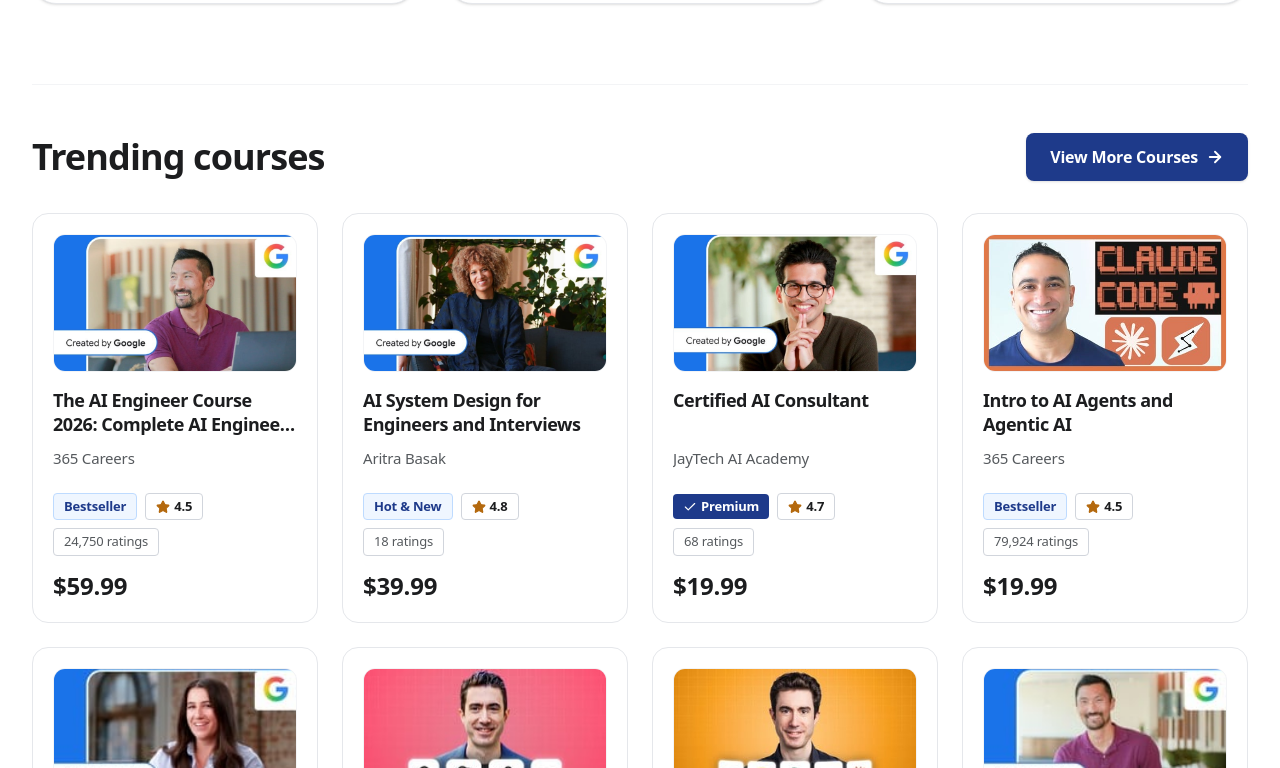
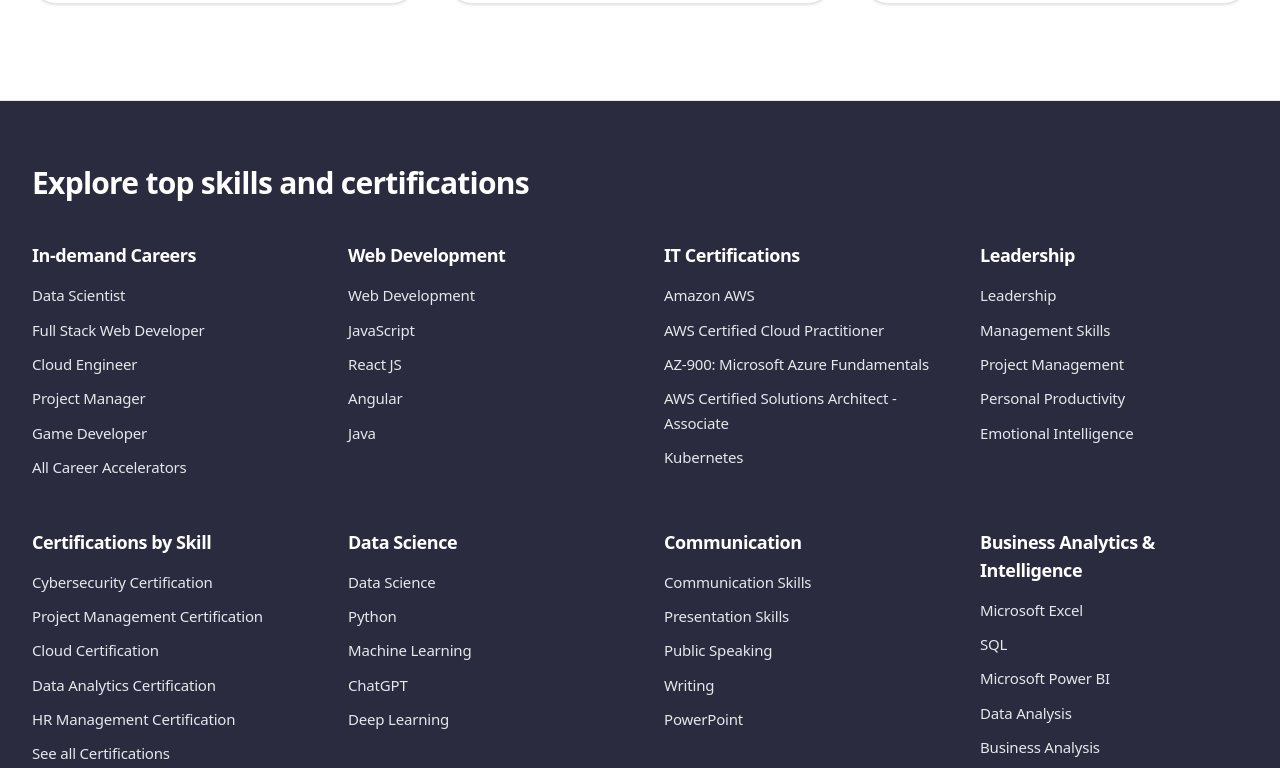
Before and after one commit to techbyrayyan/blank-slate-ins, a Next.js app: page /programs in a window 1280 px wide. Shown: the part 1552-2320 px from the top of the page. Built offline with nearby package versions, Linux system fonts and the light colour scheme.

Commit message:
remove: Trending Courses section from Programs page

```diff
--- a/src/app/programs/page.js
+++ b/src/app/programs/page.js
@@ -9,7 +9,6 @@
 import ApplicationModal from "@/components/ApplicationModal";
 import { Search, Sparkles, CheckCircle2 } from "lucide-react";
 import { programsData } from "@/data/instituteData";
-import InteractiveProgramExplorer from "@/components/InteractiveProgramExplorer";
 
 const categories = ["All Tracks", "Web & Software", "AI & Data", "Core Computing", "Design & Creative", "Business & Strategy"];
 
@@ -168,14 +167,7 @@
               ))}
             </AnimatePresence>
           </div>
-
-        {/* Divider */}
-        <div className="mt-20 mb-2 border-t border-gray-100" />
-      </div>
-
-      {/* Trending Courses Section */}
-      <InteractiveProgramExplorer onOpenApply={() => handleApply("Full Stack Development")} />
-
+        </div>
       </main>
 
       <EditorialFooter />
```
